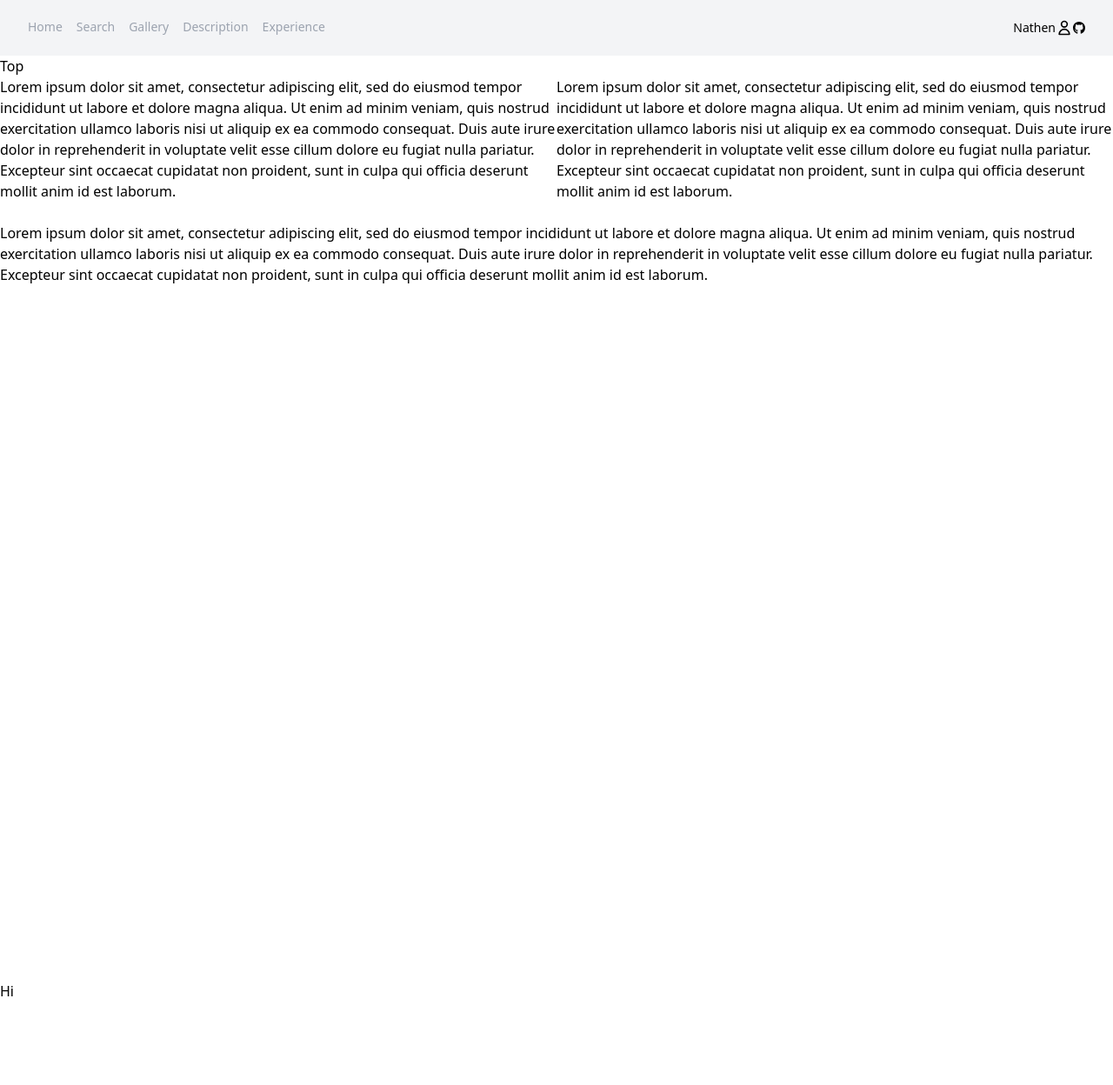
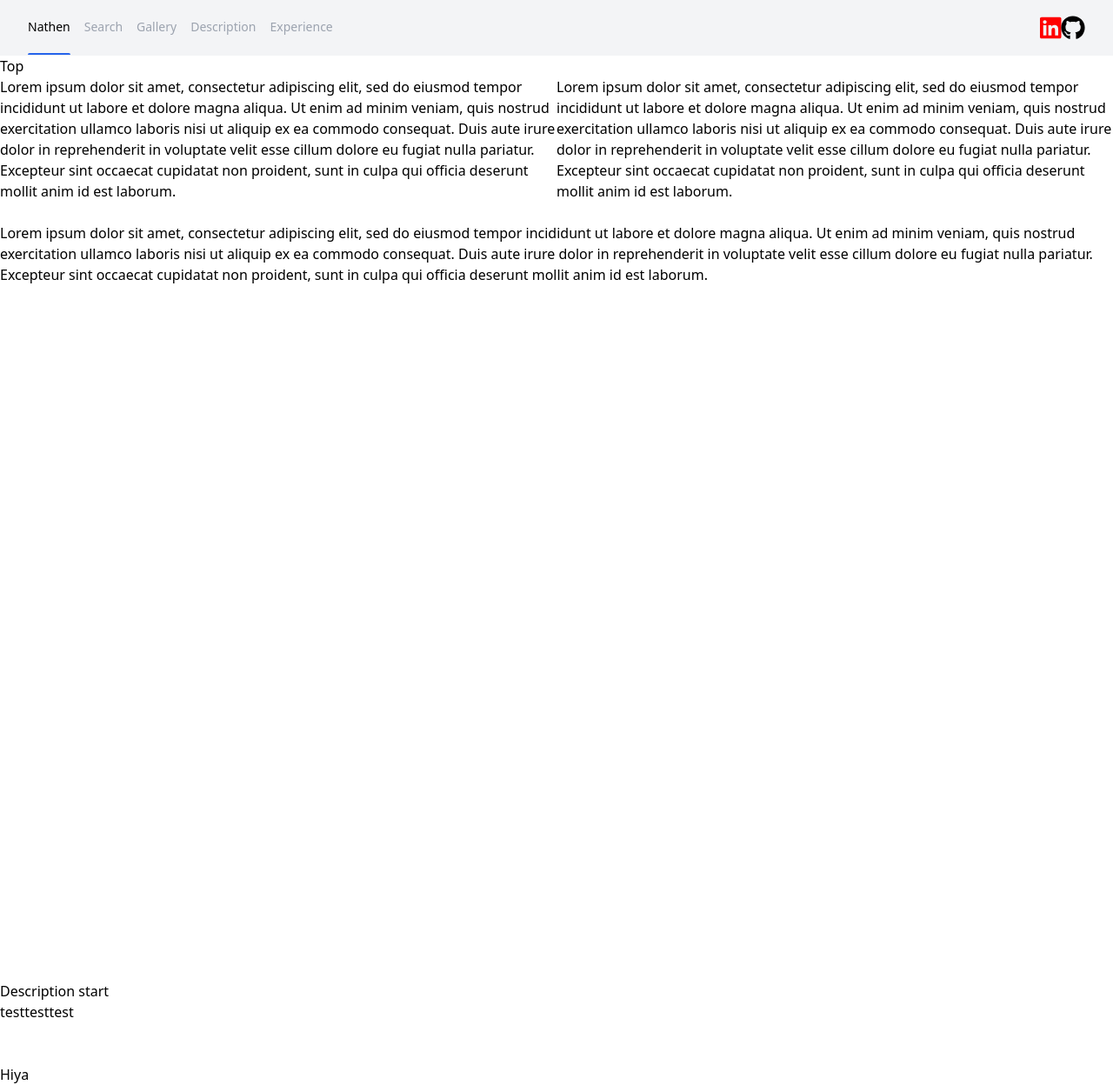
Before and after one commit to Nathen-Smith/react-tutorial, a React (Create React App) app in the folder web/: page / in a window 1280 px wide. Shown: the whole page at 87% size. Before the commit the page ends 1152 px from the top, so only its background shows below. Built offline with nearby package versions, Linux system fonts and the light colour scheme.

Commit message:
active link on scroll, needs animations

```diff
--- a/web/src/App.jsx
+++ b/web/src/App.jsx
@@ -2,38 +2,56 @@ import React, { useState, useEffect } from "react";
 import { Disclosure } from "@headlessui/react";
 import { MenuIcon, XIcon, UserIcon } from "@heroicons/react/outline";
 import { FontAwesomeIcon } from "@fortawesome/react-fontawesome";
-import { faGithub } from "@fortawesome/free-brands-svg-icons";
+import { faGithub, faLinkedin } from "@fortawesome/free-brands-svg-icons";
 import Content from "./Content";
 function classNames(...classes) {
   return classes.filter(Boolean).join(" ");
 }
 
 const App = () => {
-  const navigation = [
-    { name: "Home", to: "#" },
-    { name: "Search", to: "#search" },
-    { name: "Gallery", to: "#gallery" },
-    { name: "Description", to: "#description" },
-    { name: "Experience", to: "#experience" },
-  ];
+  const [navLinks, setNavLinks] = useState([
+    { name: "Nathen", to: "#", active: false },
+    { name: "Search", to: "#search", active: false },
+    { name: "Gallery", to: "#gallery", active: false },
+    { name: "Description", to: "#description", active: false },
+    { name: "Experience", to: "#experience", active: false },
+  ]);
+
+  // takes index of element to change
+  const updateFieldChanged = (index) => {
+    navLinks.map((link) => {
+      link.active = false;
+    });
+
+    let newArr = [...navLinks]; // copying the old datas array
+    newArr[index].active = true; // replace e.target.value with whatever you want to change it to
+    console.log(newArr);
+    setNavLinks(newArr);
+  };
 
   const [scrollTop, setScrollTop] = useState(0);
-  const [scrolling, setScrolling] = useState(false);
-  console.log(scrolling);
+  // const [scrolling, setScrolling] = useState(false);
 
   useEffect(() => {
     const onScroll = (e) => {
       setScrollTop(e.target.documentElement.scrollTop);
-      setScrolling(e.target.documentElement.scrollTop > scrollTop);
+      // setScrolling(e.target.documentElement.scrollTop > scrollTop);
     };
     window.addEventListener("scroll", onScroll);
-    console.log("height: " + window.innerHeight);
-    console.log(
-      document.getElementById("description")?.getBoundingClientRect().top
-    );
-    // we have the distance from the top of the page
-    // we can loop over all elements then set a property to true. needs to make sure only one on at once
 
+    let navLinksLen = navLinks.length;
+    for (let i = 1; i < navLinksLen; i++) {
+      if (
+        document
+          .getElementById(navLinks[i].to.slice(1))
+          ?.getBoundingClientRect().top < window.innerHeight
+      ) {
+        updateFieldChanged(i);
+        return () => window.removeEventListener("scroll", onScroll);
+      }
+    }
+
+    updateFieldChanged(0);
     return () => window.removeEventListener("scroll", onScroll);
   }, [scrollTop]);
 
@@ -57,16 +75,14 @@ const App = () => {
                 <div className="flex-1 flex items-center justify-center sm:items-stretch sm:justify-start">
                   <div className="hidden sm:block sm">
                     <div className="flex space-x-4 ">
-                      {navigation.map((item) => (
+                      {navLinks.map((item) => (
                         <span key={item.to}>
                           <a
                             id={item.to}
                             key={item.name}
                             href={item.to}
                             className={classNames(
-                              window.location.href.slice(
-                                window.location.href.indexOf("#")
-                              ) === item.to
+                              item.active
                                 ? "text-black"
                                 : "text-gray-400 hover:text-black",
                               "h-16 text-sm font-medium text-center flex justify-center items-center"
@@ -84,12 +100,7 @@ const App = () => {
                                   ?.offsetWidth,
                               },
                               {
-                                opacity:
-                                  window.location.href.slice(
-                                    window.location.href.indexOf("#")
-                                  ) === item.to
-                                    ? 1
-                                    : 0,
+                                opacity: item.active ? 1 : 0,
                               })
                             }
                           ></div>
@@ -100,9 +111,13 @@ const App = () => {
                 </div>
                 <div className="absolute inset-y-0 right-0 flex items-center pr-2 sm:static sm:inset-auto sm:ml-6 sm:pr-0">
                   <div className="ml-3 relative text-sm font-small flex flex-row justify-center">
-                    <div>Nathen</div>
-                    <UserIcon className="h-5 w-5 text-black" />
-                    <FontAwesomeIcon icon={faGithub} className="h-5 w-5" />
+                    <FontAwesomeIcon
+                      icon={faLinkedin}
+                      size="2x"
+                      style={{ color: "red" }}
+                    />
+                    <FontAwesomeIcon icon={faGithub} size="2x" />
+
                     {/* <span>Nathen</span> */}
                   </div>
                 </div>
@@ -110,7 +125,7 @@ const App = () => {
             </div>
             <Disclosure.Panel className="sm:hidden">
               <div className="px-2 pt-2 pb-3 space-y-1 flex flex-col w-40">
-                {navigation.map((item) => (
+                {navLinks.map((item) => (
                   <a
                     key={item.name}
                     href={item.to}
--- a/web/src/Content.jsx
+++ b/web/src/Content.jsx
@@ -34,7 +34,13 @@ const Content = () => {
       </div>
       <div style={{ height: "100vh" }}></div>
 
-      <div id="description">Hi</div>
+      <div id="description">
+        Description start
+        <div>testtesttest </div>
+      </div>
+      <br />
+      <br />
+      <div>Hiya</div>
     </div>
   );
 };
```
